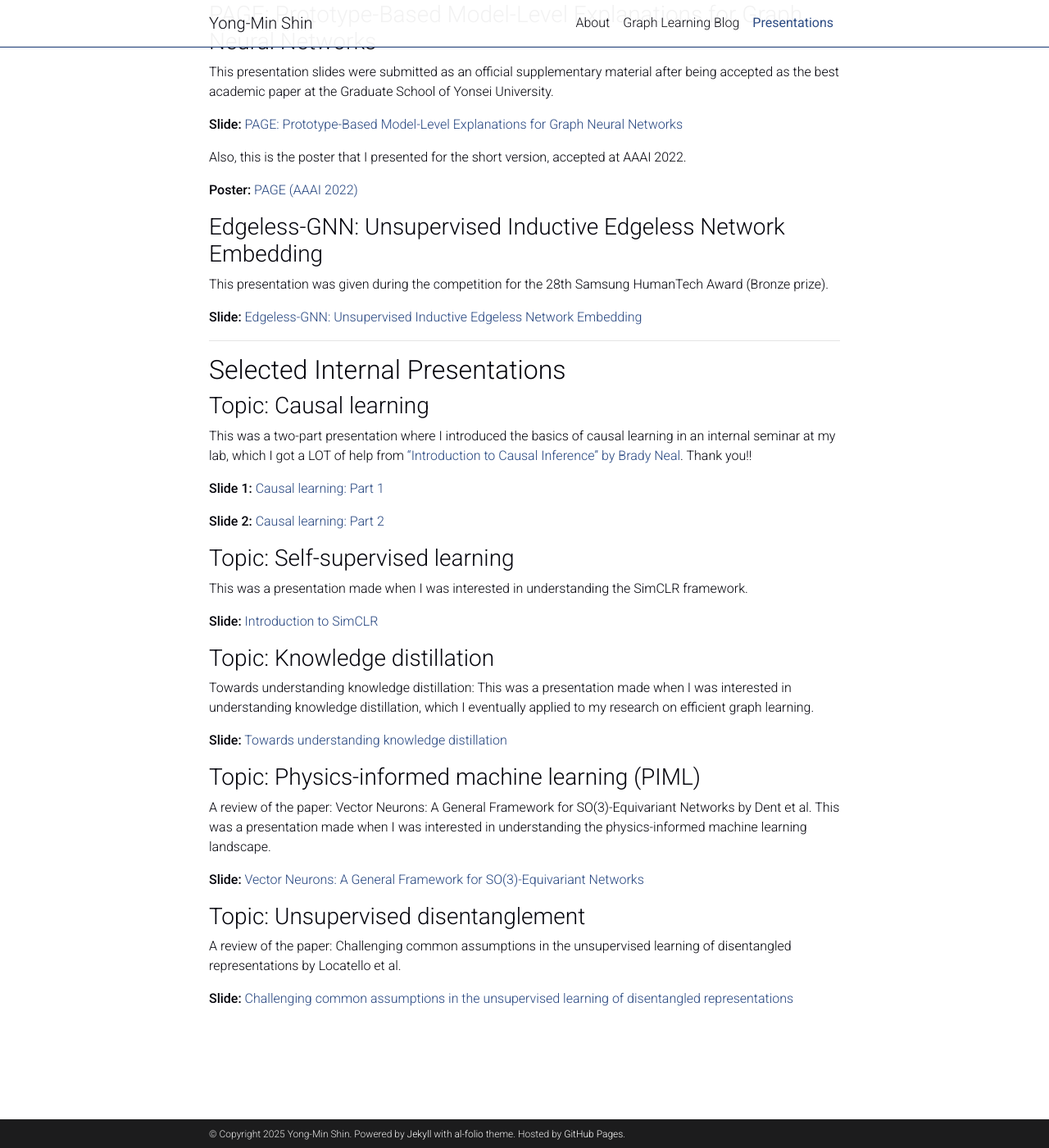
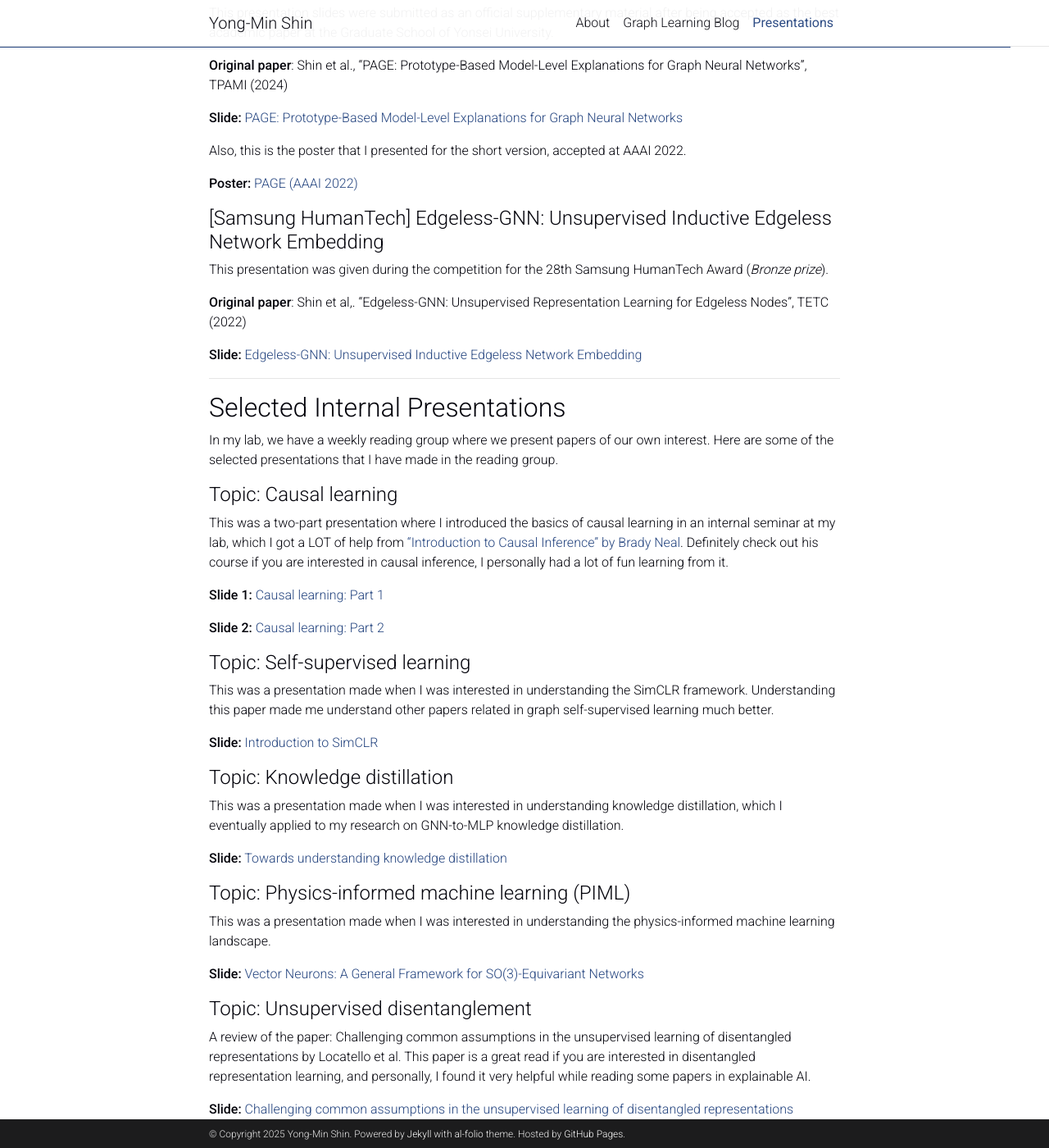
Before and after one commit to jordan7186/jordan7186.github.io, a Jekyll site: the page built from _pages/presentations.md, in a window 1280 px wide and 1400 px high, scrolled down 1335 px. Shown: the whole window at 82% size. Built offline with Jekyll 4.4.1, drawn with Linux system fonts in a browser that asks for light colours; comment, search, counter and statistics services are not loaded; a style sheet for code colours, icons or effects is not loaded; some of the changed text lies outside the part shown.

Commit message:
update presentation page

```diff
--- a/_pages/presentations.md
+++ b/_pages/presentations.md
@@ -7,11 +7,11 @@
 nav_order: 3
 ---
 
-## External presentations (Selected)
+## External Presentations (Selected)
 
-### Seminar series @ GIST
+#### [Seminar series] @GIST
 
-This is a series of seminars that I gave at Gwangju Institute of Science and Technology (GIST) as a guest speaker in Prof. Hong Kook Kim's group from March ~ May 2025. The seminar series covers the basics of graph neural networks, several fundamental concepts, and applications.
+This is a series of seminars that I gave as a guest speaker in Prof. Hong Kook Kim's group at Gwangju Institute of Science and Technology (GIST) from March ~ May 2025. The seminar series covers the basics of *graph learning, graph neural networks, several fundamental concepts, and applications*.
 
 **Session 1:** [Introduction to graph mining and graph neural networks](/assets/pdf/[GIST]01_Introduction_to_graph_mining_and_graph_neural_networks.pdf)
 
@@ -49,9 +49,11 @@
 
 And also here is the accompanying blog post: [On the Feasibility of Fidelity- for Graph Pruning](https://jordan7186.github.io/blog/2024/Fidelity_pruning/).
 
-### PAGE: Prototype-Based Model-Level Explanations for Graph Neural Networks
+#### [Best academic paper award] PAGE: Prototype-Based Model-Level Explanations for Graph Neural Networks
 
 This presentation slides were submitted as an official supplementary material after being accepted as the best academic paper at the Graduate School of Yonsei University.
+
+**Original paper**: Shin et al., "PAGE: Prototype-Based Model-Level Explanations for Graph Neural Networks", TPAMI (2024)
 
 **Slide:** [PAGE: Prototype-Based Model-Level Explanations for Graph Neural Networks](/assets/pdf/Presentation_PAGE.pdf)
 
@@ -59,9 +61,11 @@
 
 **Poster:** [PAGE (AAAI 2022)](/assets/pdf/Poster_final_AAAI_2022.pdf)
 
-### Edgeless-GNN: Unsupervised Inductive Edgeless Network Embedding
+#### [Samsung HumanTech] Edgeless-GNN: Unsupervised Inductive Edgeless Network Embedding
 
-This presentation was given during the competition for the 28th Samsung HumanTech Award (Bronze prize).
+This presentation was given during the competition for the 28th Samsung HumanTech Award (*Bronze prize*).
+
+**Original paper**: Shin et al,. "Edgeless-GNN: Unsupervised Representation Learning for Edgeless Nodes", TETC (2022)
 
 **Slide:** [Edgeless-GNN: Unsupervised Inductive Edgeless Network Embedding](/assets/pdf/EdgelessGNN_Hutech.pdf)
 
@@ -69,34 +73,36 @@
 
 ## Selected Internal Presentations
 
-### Topic: Causal learning
+In my lab, we have a weekly reading group where we present papers of our own interest. Here are some of the selected presentations that I have made in the reading group.
 
-This was a two-part presentation where I introduced the basics of causal learning in an internal seminar at my lab, which I got a LOT of help from ["Introduction to Causal Inference" by Brady Neal](https://www.bradyneal.com/causal-inference-course). Thank you!!
+#### Topic: Causal learning
+
+This was a two-part presentation where I introduced the basics of causal learning in an internal seminar at my lab, which I got a LOT of help from ["Introduction to Causal Inference" by Brady Neal](https://www.bradyneal.com/causal-inference-course). Definitely check out his course if you are interested in causal inference, I personally had a lot of fun learning from it.
 
 **Slide 1:** [Causal learning: Part 1](/assets/pdf/Causal_learning_part1.pdf)
 
 **Slide 2:** [Causal learning: Part 2](/assets/pdf/Causal_learning_part2.pdf)
 
-### Topic: Self-supervised learning
+#### Topic: Self-supervised learning
 
-This was a presentation made when I was interested in understanding the SimCLR framework.
+This was a presentation made when I was interested in understanding the SimCLR framework. Understanding this paper made me understand other papers related in graph self-supervised learning much better.
 
 **Slide:** [Introduction to SimCLR](/assets/pdf/SimCLR.pdf)
 
-### Topic: Knowledge distillation
+#### Topic: Knowledge distillation
 
-Towards understanding knowledge distillation: This was a presentation made when I was interested in understanding knowledge distillation, which I eventually applied to my research on efficient graph learning.
+This was a presentation made when I was interested in understanding knowledge distillation, which I eventually applied to my research on GNN-to-MLP knowledge distillation.
 
 **Slide:** [Towards understanding knowledge distillation](/assets/pdf/Knowledge_distillation.pdf)
 
-### Topic: Physics-informed machine learning (PIML)
+#### Topic: Physics-informed machine learning (PIML)
 
-A review of the paper: Vector Neurons: A General Framework for SO(3)-Equivariant Networks by Dent et al. This was a presentation made when I was interested in understanding the physics-informed machine learning landscape.
+This was a presentation made when I was interested in understanding the physics-informed machine learning landscape.
 
 **Slide:** [Vector Neurons: A General Framework for SO(3)-Equivariant Networks](/assets/pdf/Vector_Neurons.pdf)
 
-### Topic: Unsupervised disentanglement
+#### Topic: Unsupervised disentanglement
 
-A review of the paper: Challenging common assumptions in the unsupervised learning of disentangled representations by Locatello et al.
+A review of the paper: Challenging common assumptions in the unsupervised learning of disentangled representations by Locatello et al. This paper is a great read if you are interested in disentangled representation learning, and personally, I found it very helpful while reading some papers in explainable AI.
 
 **Slide:** [Challenging common assumptions in the unsupervised learning of disentangled representations](/assets/pdf/Unsupervised_disentanglement.pdf)
```
Also changed, not shown: other parts of _pages/presentations.md (+4 -4 lines).
